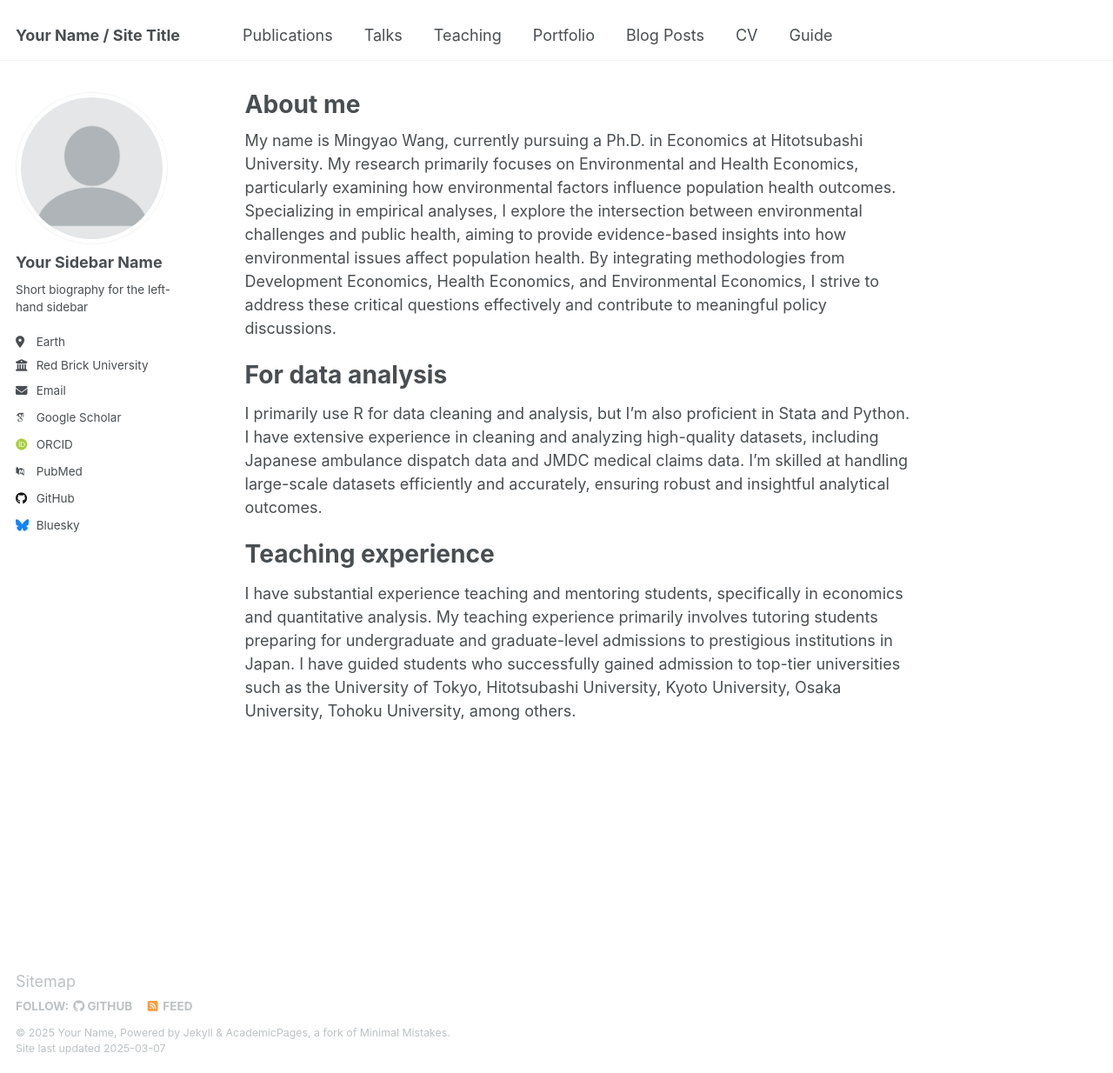
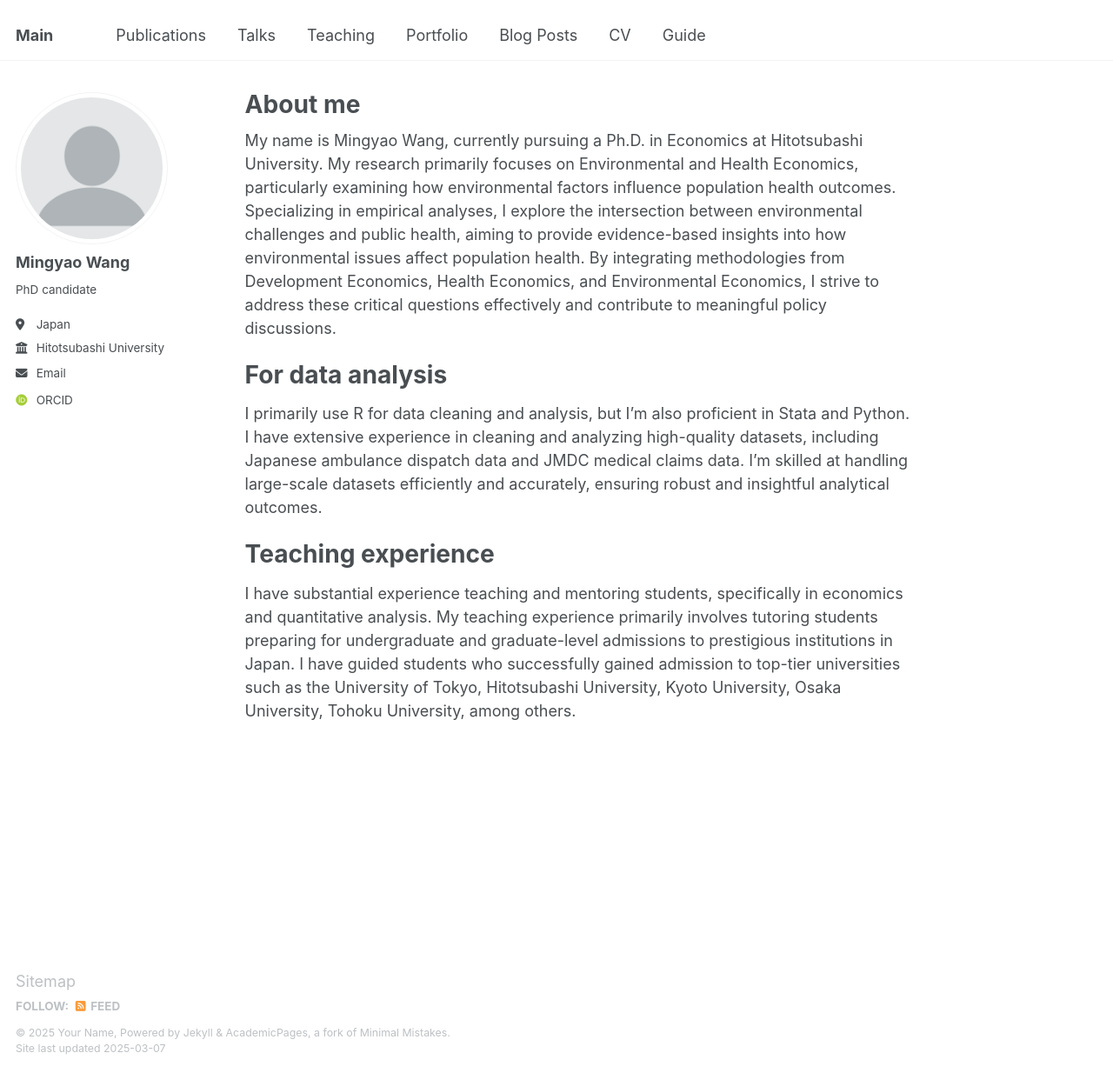
Before and after one commit to Mingyao-Wang/aboutme, a Jekyll site: the page built from _pages/about.md, in a window 1280 px wide and 1234 px high. Shown: the whole window at 87% size. Built offline with Jekyll 4.4.1, drawn with Linux system fonts in a browser that asks for light colours; some web fonts are replaced.

Commit message:
Update _config.yml

```diff
--- a/_config.yml
+++ b/_config.yml
@@ -9,7 +9,7 @@
 # Basic Site Settings
 locale                   : "en-US"
 site_theme               : "default"
-title                    : "Your Name / Site Title"
+title                    : "Main"
 title_separator          : "-"
 name                     : &name "Your Name"
 description              : &description "personal description"
@@ -23,21 +23,21 @@ repository               : "academicpages/academicpages.github.io"
 author:
   # Biographic information
   avatar           : "profile.png"
-  name             : "Your Sidebar Name"
+  name             : "Mingyao Wang"
   pronouns         : # example: "she/her"
-  bio              : "Short biography for the left-hand sidebar"
-  location         : "Earth"
-  employer         : "Red Brick University"
+  bio              : "PhD candidate"
+  location         : "Japan"
+  employer         : "Hitotsubashi University"
   uri              : # URL
-  email            : "none@example.org"
+  email            : "ed215105@g.hit-u.ac.jp"
 
   # Academic websites
   arxiv            : # URL - Update with the correct link to your profile
-  googlescholar    : "https://scholar.google.com/citations?user=PS_CX0AAAAAJ"
+  googlescholar    : # URL
   impactstory      : # URL
-  orcid            : "http://orcid.org/yourorcidurl"
+  orcid            : "https://orcid.org/0000-0001-7755-2098"
   semantic         : # URL
-  pubmed           : "https://www.ncbi.nlm.nih.gov/pubmed/?term=john+snow"
+  pubmed           : # URL
   researchgate     : # URL
   scopus           : # URL
 
@@ -45,12 +45,12 @@ author:
   bitbucket        : # Username - Update with your username on the site
   codepen          : # Username
   dribbble         : # Username
-  github           : "academicpages"
+  github           : # URL
   kaggle           : # Username
   stackoverflow    : # User number or user number and name (i.e., use "1" or "1/jeff-atwood")
 
   # Social media
-  bluesky          : "bsky.app" # Replace this with you Bluesky username
+  bluesky          : # URL# Replace this with you Bluesky username
   facebook         : # Username
   flickr           : # Username
   foursquare       : # Username
```
